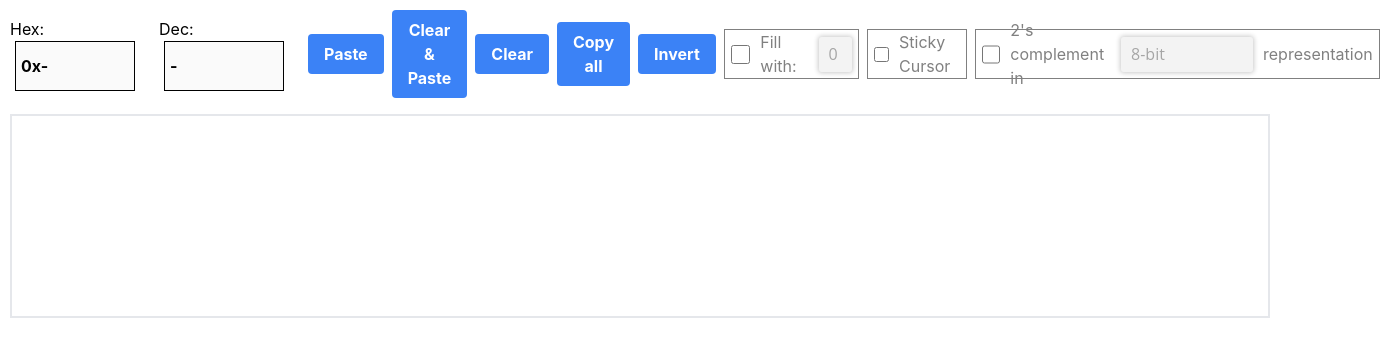
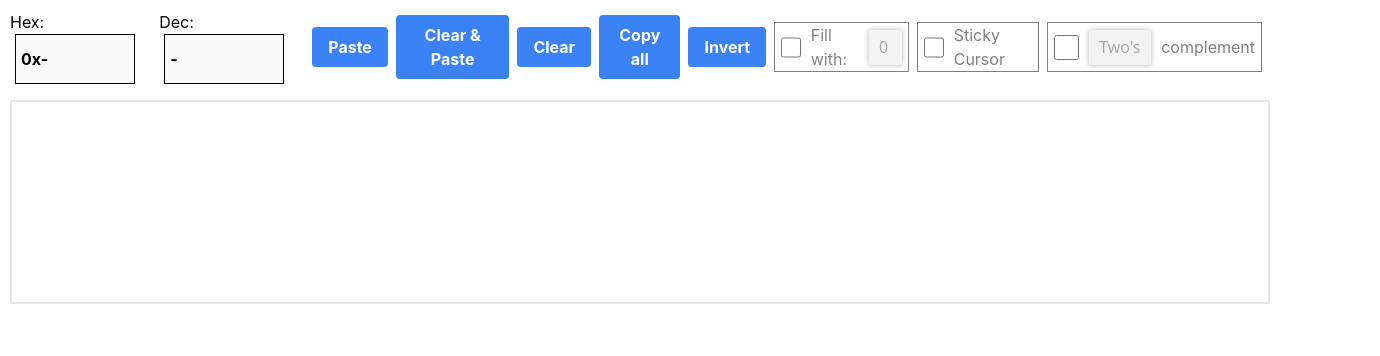
Before and after one commit to PPillau/bitman, a React (Create React App) app: page / in a window 1280 px wide. Shown: the top 356 px of the page, 1380 px wide, since content can reach past the window. Built offline with nearby package versions, Linux system fonts and the light colour scheme.

Commit message:
Finish complement representation and start tooltip hover functionality

```diff
--- a/src/BitList.js
+++ b/src/BitList.js
@@ -11,8 +11,8 @@ class BasicBitList {
     _bitString,
     fillWith,
     _stickyCursor,
-    _twosComplement,
-    _twosComplementRepresentation
+    _complement,
+    _complementRepresentation
   ) {
     this.bitString = '';
     this.list = [];
@@ -22,8 +22,8 @@ class BasicBitList {
     this.cursorPos = 0;
     this.indices = [];
     this.fillWith = fillWith || '-1';
-    this.twosComplement = _twosComplement;
-    this.twosComplementRepresentation = _twosComplementRepresentation;
+    this.complement = _complement;
+    this.complementRepresentation = _complementRepresentation;
 
     this.cursor = <span key='-1' className='cursor h-12'></span>;
     this.cursorBlank = (
@@ -75,6 +75,8 @@ class BasicBitList {
       if (this.list[this.cursorPos].isBit) {
         this.list[this.cursorPos].bitElem = (
           <BitBox
+            listLength={this.getBitString}
+            index={this.list[this.cursorPos].key}
             key={this.list[this.cursorPos].key}
             bit={this.list[this.cursorPos].bit}
             color={this.list[this.cursorPos].color}
@@ -123,6 +125,8 @@ class BasicBitList {
       });
       this.list[pos].bitElem = (
         <BitBox
+          listLength={this.getBitString}
+          index={this.list[pos].key}
           key={this.list[pos].key}
           bit={this.list[pos].bit}
           color={this.list[pos].color}
@@ -134,6 +138,8 @@ class BasicBitList {
       if (this.list[pos]) {
         this.list[pos].bitElem = (
           <BitBox
+            listLength={this.getBitString}
+            index={this.list[pos].key}
             key={this.list[pos].key}
             bit={this.list[pos].bit}
             color={this.list[pos].color}
@@ -271,6 +277,8 @@ class BasicBitList {
     if (this.cursorPos === pos) {
       this.list[pos].bitElem = (
         <BitBox
+          listLength={this.getBitString}
+          index={this.list[pos].key}
           key={this.list[pos].key}
           bit={bit}
           color={this.list[pos].color}
@@ -282,6 +290,8 @@ class BasicBitList {
     } else {
       this.list[pos].bitElem = (
         <BitBox
+          listLength={this.getBitString}
+          index={this.list[pos].key}
           key={this.list[pos].key}
           bit={this.list[pos].bit}
           color={this.list[pos].color}
@@ -331,6 +341,8 @@ class InteractiveBitList extends BasicBitList {
       if (this.cursorPos - 1 >= 0) {
         this.list[this.cursorPos].bitElem = (
           <BitBox
+            listLength={this.getBitString}
+            index={this.list[this.cursorPos].key}
             key={this.list[this.cursorPos].key}
             bit={this.list[this.cursorPos].bit}
             color={this.list[this.cursorPos].color}
@@ -341,6 +353,8 @@ class InteractiveBitList extends BasicBitList {
       } else if (!this.cursorToLeft && this.cursorPos - 1 === -1) {
         this.list[this.cursorPos].bitElem = (
           <BitBox
+            listLength={this.getBitString}
+            index={this.list[this.cursorPos].key}
             key={this.list[this.cursorPos].key}
             bit={this.list[this.cursorPos].bit}
             color={this.list[this.cursorPos].color}
@@ -352,6 +366,8 @@ class InteractiveBitList extends BasicBitList {
     } else if (!left && this.cursorPos + 1 < this.getBitString(false).length) {
       this.list[this.cursorPos].bitElem = (
         <BitBox
+          listLength={this.getBitString}
+          index={this.list[this.cursorPos].key}
           key={this.list[this.cursorPos].key}
           bit={this.list[this.cursorPos].bit}
           color={this.list[this.cursorPos].color}
@@ -371,12 +387,12 @@ class InteractiveBitList extends BasicBitList {
     this.stickyCursor = _stickyCursor;
   }
 
-  changeTwosComplement(_twosComplement) {
-    this.twosComplement = _twosComplement;
+  changeComplement(_complement) {
+    this.complement = _complement;
   }
 
-  changeTwosComplementRepresentation(_twosComplementRepresentation) {
-    this.twosComplementRepresentation = _twosComplementRepresentation;
+  changeComplementRepresentation(_complementRepresentation) {
+    this.complementRepresentation = _complementRepresentation;
   }
 
   getHexValue(input = this.getBitString(true)) {
@@ -384,8 +400,8 @@ class InteractiveBitList extends BasicBitList {
   }
 
   getDecValue(input = this.getBitString(true)) {
-    if (this.twosComplement) {
-      return this.getSafeOutput(this.twosComplementToDec(input));
+    if (this.complement) {
+      return this.getSafeOutput(this.complementToDec(input));
     } else {
       return this.getSafeOutput(parseInt(input, 2).toString(10));
     }
@@ -406,17 +422,16 @@ class InteractiveBitList extends BasicBitList {
   }
 
   //https://stackoverflow.com/a/51205322
-  twosComplementToDec(binStr) {
-    if (!this.twosComplementRepresentation) {
+  complementToDec(binStr) {
+    if (!this.complementRepresentation) {
       binStr =
-        binStr.length >= 8 && binStr[0] === '1'
-          ? binStr.padStart(32, '1')
-          : binStr.padStart(32, '0');
+        binStr[0] === '1' ? binStr.padStart(32, '1') : binStr.padStart(32, '0');
+      return parseInt(binStr, 2) >> 0;
     } else {
       binStr =
         binStr[0] === '1' ? binStr.padStart(32, '1') : binStr.padStart(32, '0');
+      return (parseInt(binStr, 2) + 1) >> 0;
     }
-    return parseInt(binStr, 2) >> 0;
   }
 
   getByte(pos, withFiller) {
@@ -522,6 +537,8 @@ class BitList extends InteractiveBitList {
         for (let i = 0; i < span; i++) {
           result.push(
             <BitBox
+              listLength={this.getBitString}
+              index={-i - 1}
               key={-i - 1}
               bit={this.fillWith}
               color={1}
--- a/src/components/BitBox.js
+++ b/src/components/BitBox.js
@@ -1,16 +1,53 @@
 import React from 'react';
+import ReactTooltip from 'react-tooltip';
 
-export default function BitBox({ bit, color, children, cursorToLeft = false }) {
+export default function BitBox({
+  listLength,
+  index,
+  bit,
+  color,
+  children,
+  cursorToLeft = false,
+}) {
   const colorList = ['bg-blue-600', 'bg-gray-600', 'bg-green-600'];
+  const [actualIndex, setActualIndex] = React.useState(index);
+
+  function rerender() {
+    setActualIndex(listLength(true).length - index);
+  }
+
+  React.useEffect(() => {
+    const observer = new MutationObserver(rerender);
+    observer.observe(document.getElementById('updater'), {
+      characterData: false,
+      attributes: false,
+      childList: true,
+      subtree: false,
+    });
+  }, []);
+
   return (
     <div className='cell bit'>
       {cursorToLeft && children}
       <span
+        data-tip={'dummystring'}
+        data-for={'bitbox-' + actualIndex}
         className={`${colorList[color]} flex inline-block cursor-pointer justify-center rounded-md items-center text-white font-extrabold text-center h-12 w-8 px-2 py-2`}
       >
         {bit}
         {!cursorToLeft && children}
       </span>
+      <ReactTooltip
+        id={'bitbox-' + actualIndex}
+        effect='solid'
+        getContent={() => {
+          return (
+            <span>
+              2<sup>{actualIndex}</sup> = {Math.pow(actualIndex, 2)}
+            </span>
+          );
+        }}
+      />
     </div>
   );
 }
--- a/src/components/BitListBox.css
+++ b/src/components/BitListBox.css
@@ -165,10 +165,11 @@
   margin-left: 10px;
 }
 
-.fillerBox.twos select {
+.fillerBox.complement select {
   width: auto;
   margin-right: 10px;
   padding-right: 10px;
+  margin-left: 0px;
 }
 
 .grey {
--- a/src/components/BitListBox.js
+++ b/src/components/BitListBox.js
@@ -16,15 +16,15 @@ function BitListBox() {
   const [hexVal, setHexVal] = React.useState('0x-');
   const [decVal, setDecVal] = React.useState('-');
   const [fill, setFill] = React.useState(false);
-  const [twosComplement, setTwosComplement] = React.useState(false);
-  const [twosComplementRepresentation, setTwosComplementRepresentation] =
+  const [complement, setComplement] = React.useState(false);
+  const [complementRepresentation, setComplementRepresentation] =
     React.useState(false);
   const [stickyCursor, setStickyCursor] = React.useState(false);
   const [fillWith, setFillWith] = React.useState('0');
   const [activeInput, setActiveInput] = React.useState(false);
   const [value, setValue] = React.useState(0); // integer state
   const [list] = React.useState(
-    new BitList('', fill, stickyCursor, twosComplement)
+    new BitList('', fill, stickyCursor, complement)
   );
   stateRef.current = value;
 
@@ -83,10 +83,10 @@ function BitListBox() {
     forceUpdate();
   });
 
-  const handletwosComplementRepresentation = React.useCallback((e) => {
+  const handleComplementRepresentation = React.useCallback((e) => {
     const target = e.target;
-    setTwosComplementRepresentation(target.value === 'true');
-    list.changeTwosComplementRepresentation(target.value === 'true');
+    setComplementRepresentation(target.value === 'true');
+    list.changeComplementRepresentation(target.value === 'true');
     forceUpdate();
   });
 
@@ -96,9 +96,9 @@ function BitListBox() {
     forceUpdate();
   });
 
-  const handleTwosComplementChange = React.useCallback(() => {
-    setTwosComplement(!twosComplement);
-    list.changeTwosComplement(!twosComplement);
+  const handleComplementChange = React.useCallback(() => {
+    setComplement(!complement);
+    list.changeComplement(!complement);
     forceUpdate();
   });
 
@@ -236,23 +236,22 @@ function BitListBox() {
           />
           Sticky Cursor
         </div>
-        <div className={`fillerBox box ${twosComplement ? '' : 'grey'} twos`}>
+        <div className={`fillerBox box ${complement ? '' : 'grey'} complement`}>
           <input
             name='fill'
             type='checkbox'
-            checked={twosComplement}
-            onChange={handleTwosComplementChange}
+            checked={complement}
+            onChange={handleComplementChange}
           />
-          2's complement in
           <select
-            value={twosComplementRepresentation}
-            onChange={handletwosComplementRepresentation}
-            disabled={!twosComplement}
+            value={complementRepresentation}
+            onChange={handleComplementRepresentation}
+            disabled={!complement}
           >
-            <option value={false}>8-bit</option>
-            <option value={true}>variable-length</option>
+            <option value={false}>Two's</option>
+            <option value={true}>One's</option>
           </select>
-          representation
+          complement
         </div>
       </div>
       <div
```
Also changed, not shown: 1 other file (tests, documents, lock files or other folders).
